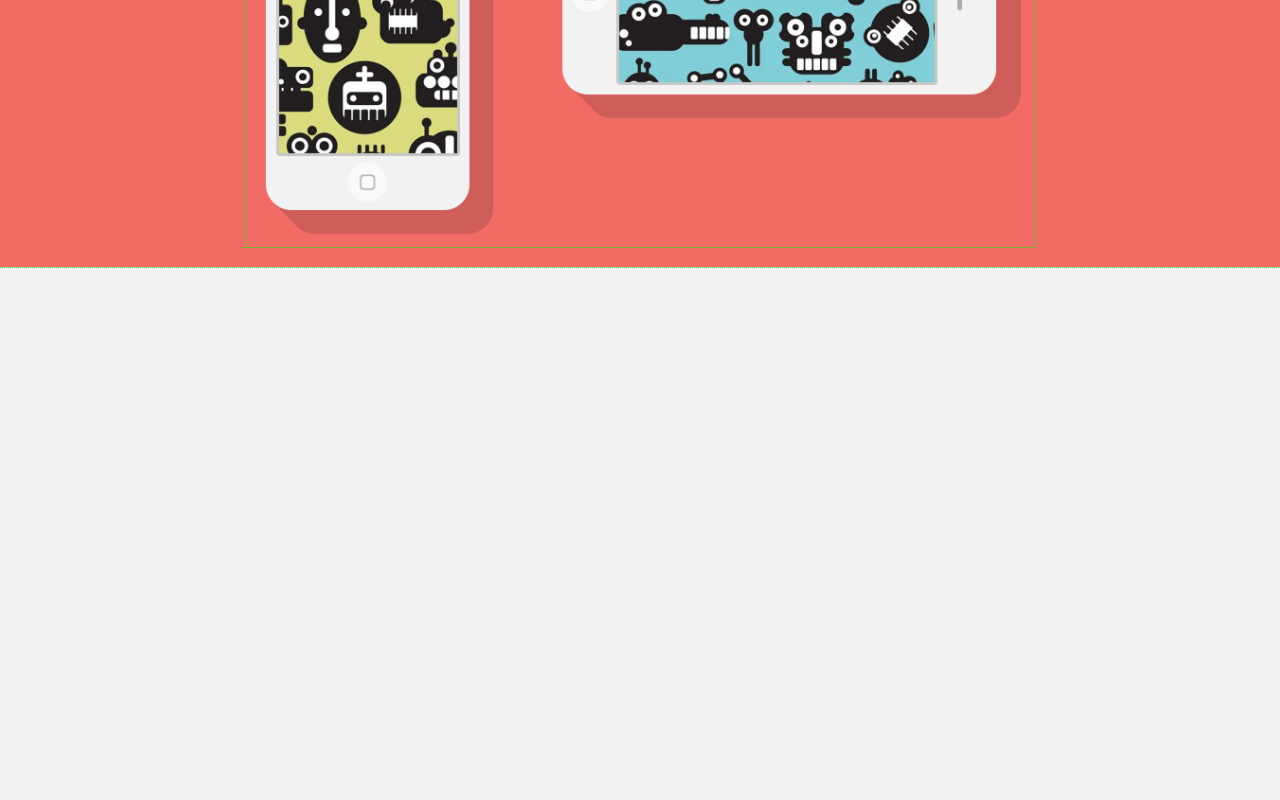
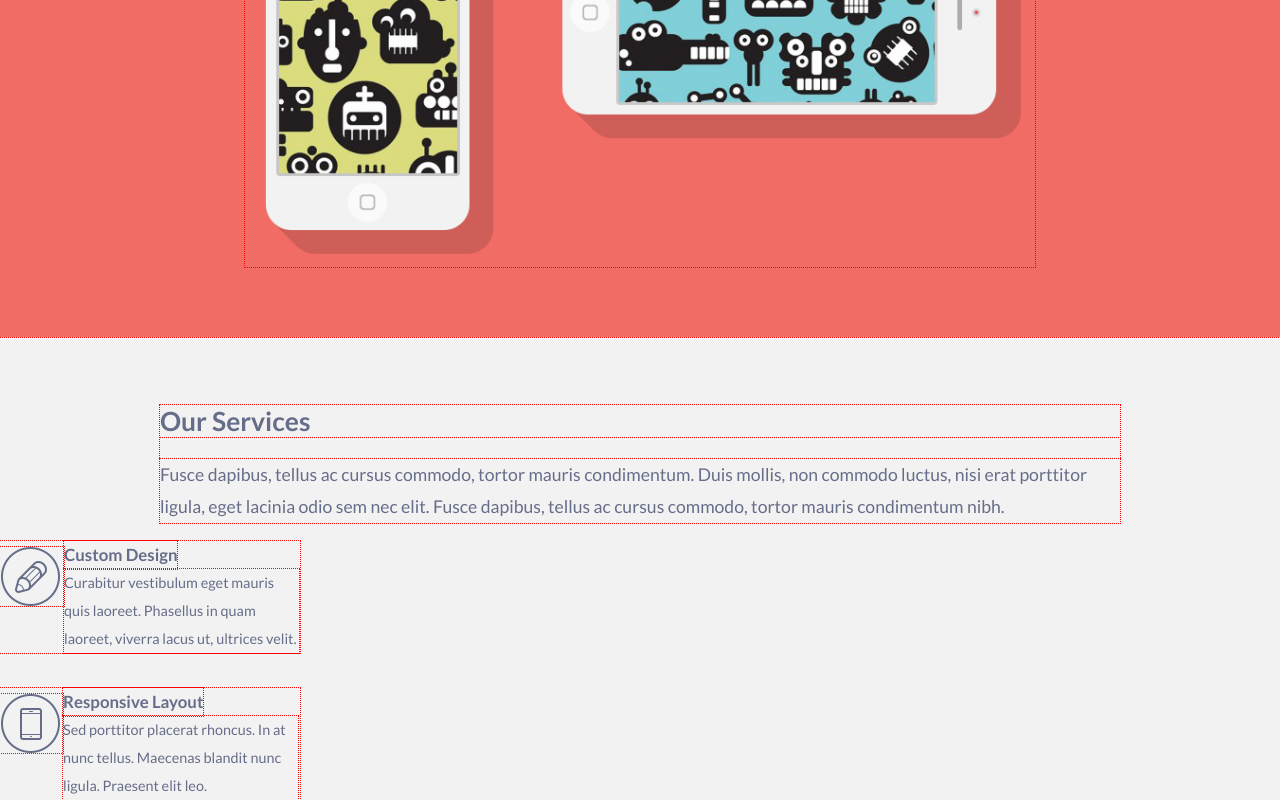
Before and after one commit to JoshPhillips01/singolowebsite, a plain HTML site: page index.html in a window 1280 px wide. Shown: the part 354-1154 px from the top of the page. Before the commit the page ends 800 px from the top, so only its background shows below. Drawn offline with Linux system fonts and the light colour scheme.

Commit message:
Our services added

```diff
--- a/index.html
+++ b/index.html
@@ -32,9 +32,52 @@
       </div>
     </div>
 
+
     <div class="banner">
         <img src="images/banner.png" alt="phones" />
     </div>
+
+
+    <div class="services">
+        <h2>Our Services</h2>
+        <p>
+          Fusce dapibus, tellus ac cursus commodo, tortor mauris condimentum. Duis mollis, non commodo luctus, nisi erat porttitor ligula, eget lacinia odio sem nec elit. Fusce dapibus, tellus ac cursus commodo, tortor mauris condimentum nibh.
+        </p>
+    </div>
+
+
+
+      <div class="customDesign">
+
+        <img src="images/pen.png" alt="pencil" />
+
+        <h3>Custom Design</h3>
+        <p>Curabitur vestibulum eget mauris quis laoreet. Phasellus in quam laoreet, viverra lacus ut, ultrices velit.</p>
+      </div>
+
+
+      <div class="responsiveLayout">
+
+        <img src="images/phone.png" alt="phone" />
+
+        <h3>Responsive Layout</h3>
+        <p>Sed porttitor placerat rhoncus. In at nunc tellus. Maecenas blandit nunc ligula. Praesent elit leo.
+        </p>
+      </div>
+
+
+        <!-- <div class="imageContainer">
+          <img src="images/pen.png" alt="pencil" />
+        </div>
+
+        <div class="designText">
+          <h3>Custom Design</h3>
+          <p>Curabitur vestibulum eget mauris quis laoreet. Phasellus in quam laoreet, viverra lacus ut, ultrices velit.</p>
+        </div>
+-->
+
+
+
 
   </body>
 
--- a/styles.css
+++ b/styles.css
@@ -1,14 +1,15 @@
-@import url('https://fonts.googleapis.com/css?family=Lato');
+@import url('https://fonts.googleapis.com/css?family=Lato:400,700');
 
 
 body {
   background-color: #F2F2F2;
   margin: 0;
   font-family: 'Lato', sans-serif;
+  color: #666d89;
 }
 
 * {
-  outline: 1px dotted lime;
+  outline: 1px dotted red;
 }
 
 .header {
@@ -49,13 +50,88 @@ body {
 
 .banner {
   background-color: #f16C65;
-  padding: 20px 0;
+  padding-top: 40px;
   text-align: center;
+  height: 555px;
 }
 
 .banner img {
   max-width: 790px;
   width: 100%;
+}
+
+.services {
+  max-width: 960px;
+  margin-left: auto;
+  margin-right: auto;
+  margin-top: 68px;
+  font-size: 1.1rem;
+  line-height: 2.0rem;
+}
+
+.customDesign {
+  width: 300px;
+  height: 112px;
+  font-size: 0.9rem;
+  line-height: 1.75rem;
+}
+
+.customDesign img {
+  float: left;
+  margin-top: 6px;
+}
+
+.customDesign h3 {
+  float: left;
+  margin: 0;
+}
+
+.customDesign p {
+  float:left;
+  width: 235px;
+  margin: 0;
+}
+
+.responsiveLayout {
+  width: 300px;
+  height: 112px;
+  font-size: 0.9rem;
+  line-height: 1.75rem;
+  margin-top: 35px;
+}
+
+.responsiveLayout img {
+  float: left;
+  margin-top: 6px;
+}
+
+.responsiveLayout h3 {
+  float: left;
+  margin: 0;
+}
+
+.responsiveLayout p {
+  float:left;
+  width: 235px;
+  margin: 0;
+}
+/*
+.customDesign img {
+  margin-top: 5px;
+  float: left;
+  border: 1px blue solid;
+}
+.imageContainer {
+  height: 155px;
+  width: 66px;
+  border: 1px blue solid;
+  float: left;
+
+}
+
+.designText {
+  margin-top: 0px;
+*/
 }
 
 @media screen and (max-width: 550px) {
```
Also changed, not shown: images/bulb.png (added), images/heart.png (added), images/pen.png (added), images/phone.png (added), images/speech.png (added), images/star.png (added).
